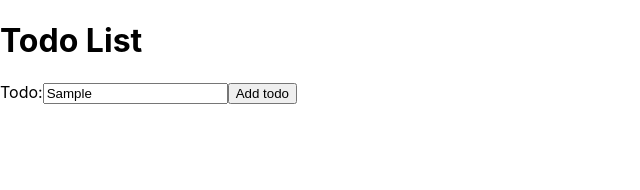
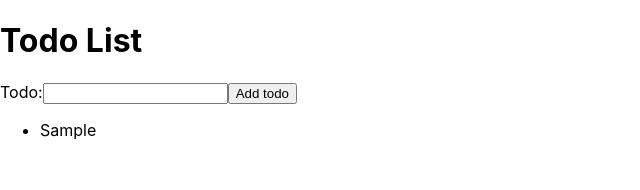
Before and after one commit to fndcaique/todo-list-react-class-component, a React (Create React App) app: page / in a window 1280 px wide. Both pictures are taken after typing "Sample" into the empty fields and a click on the button "Add todo". Shown: the top 190 px of the page, without its empty margins (0-640 px from the left). Built offline with nearby package versions, Linux system fonts and the light colour scheme.

Commit message:
add TodoList

```diff
--- a/src/App.js
+++ b/src/App.js
@@ -1,11 +1,13 @@
 import React from 'react';
 import TodoForm from './components/TodoForm';
+import TodoList from './components/TodoList';
 
 class App extends React.Component {
   constructor() {
     super();
     this.state = {
       todo: '',
+      todos: [],
     };
   }
 
@@ -18,10 +20,15 @@ class App extends React.Component {
 
   handleSubmit = (event) => {
     event.preventDefault();
+    const { todo, todos } = this.state;
+    this.setState({
+      todo: '',
+      todos: [...todos, todo],
+    });
   };
 
   render() {
-    const { todo } = this.state;
+    const { todo, todos } = this.state;
     return (
       <div>
         <h1>Todo List</h1>
@@ -30,6 +37,7 @@ class App extends React.Component {
           onChange={this.handleChange}
           onSubmit={this.handleSubmit}
         />
+        <TodoList todos={todos} />
       </div>
     );
   }
--- /dev/null
+++ b/src/components/TodoList.js
@@ -0,0 +1,14 @@
+import React, { Component } from 'react';
+
+export default class TodoList extends Component {
+  render() {
+    const { todos } = this.props;
+    return (
+      <ul>
+        {todos.map((todo, index) => (
+          <li key={todo + index}>{todo}</li>
+        ))}
+      </ul>
+    );
+  }
+}
```
